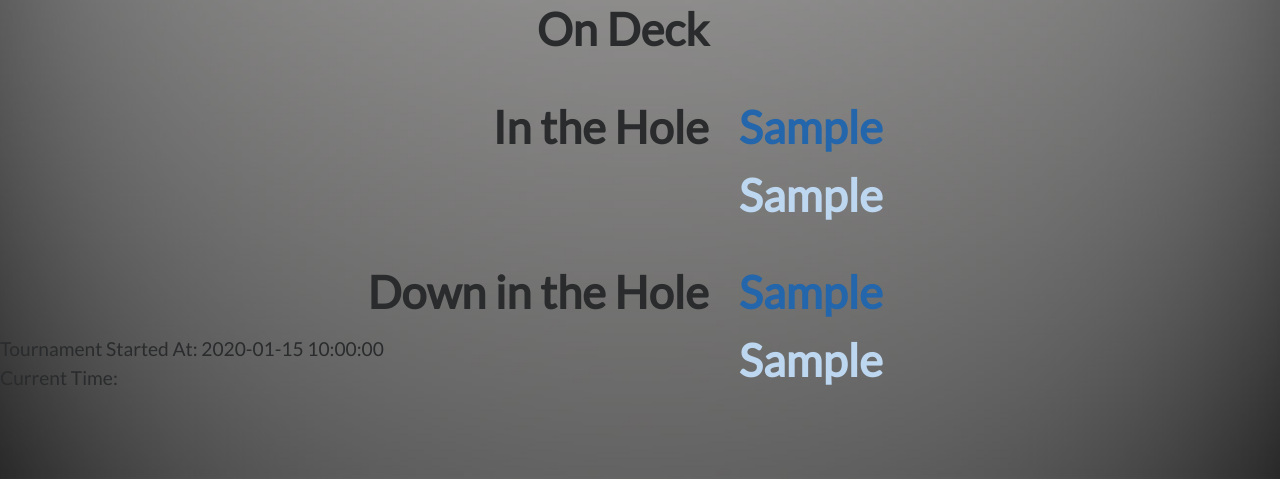
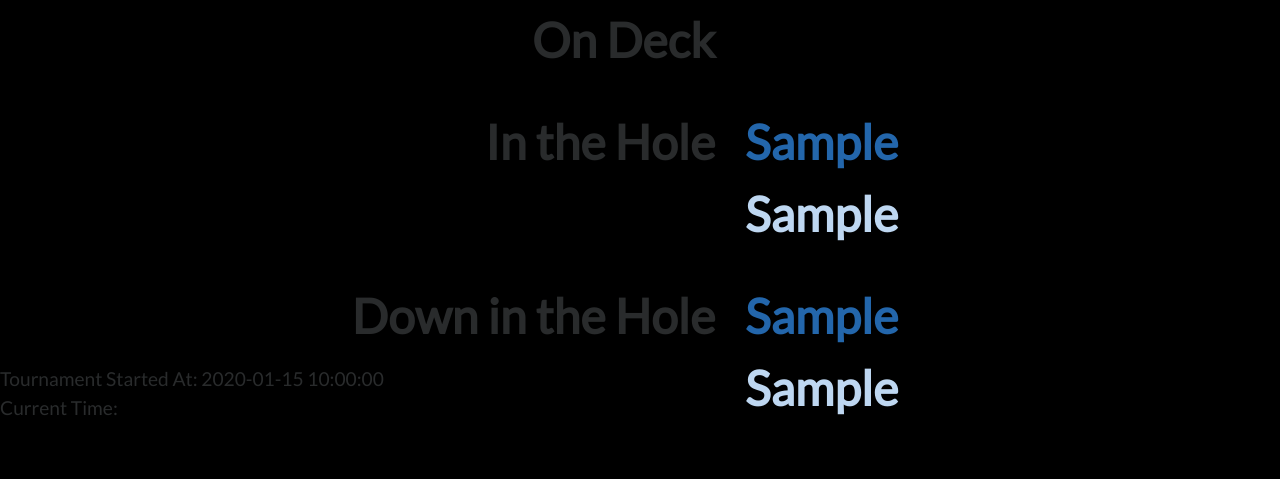
Before and after one commit to whod81/cqkq-display, a Flask app: template templates/index.html in a window 1280 px wide. Shown: the part 321-800 px from the top of the page. Run offline with Flask 2, Linux system fonts and the light colour scheme; the template is opened without the code that fills it: most values are stand-ins (such as "Sample title", 1, 10 or a date in 2020); parts of the project's set-up code (start-up, migrations or seed data) failed here and were passed over; some libraries are stand-ins or nearby versions.

Commit message:
that background didn't look right on the tv's

```diff
--- a/css/custom.css
+++ b/css/custom.css
@@ -1,7 +1,8 @@
 body {
     font-family: 'Lato', cursive;
     font-size: 120%;
-    background: url(../img/gray-background.jpg) no-repeat center center fixed;
+    background:  no-repeat center center fixed;
+    background-color: black;
     -webkit-background-size: cover;
     -moz-background-size: cover;
     -o-background-size: cover;
@@ -14,7 +15,7 @@
 
 .gamestable {
     margin: auto;
-    font-size: 235%;
+    font-size: 250%;
     font-weight: bold;
 }
 
--- a/templates/index.html
+++ b/templates/index.html
@@ -25,7 +25,7 @@
   <div class="container-fluid"> <!-- Main container -->
     <div class="top-of-screen">
       <div class="media">
-        <img class="align-self-start mr-3" src="/img/WinterClusterLogo_sm.png" alt="CQ Logo">
+        <img class="align-self-start mr-3" src="img/cq_logo_sm.png" alt="CQ Logo">
       </div>
     </div>
     <div class="row col-12"><!-- Games table row -->
```
